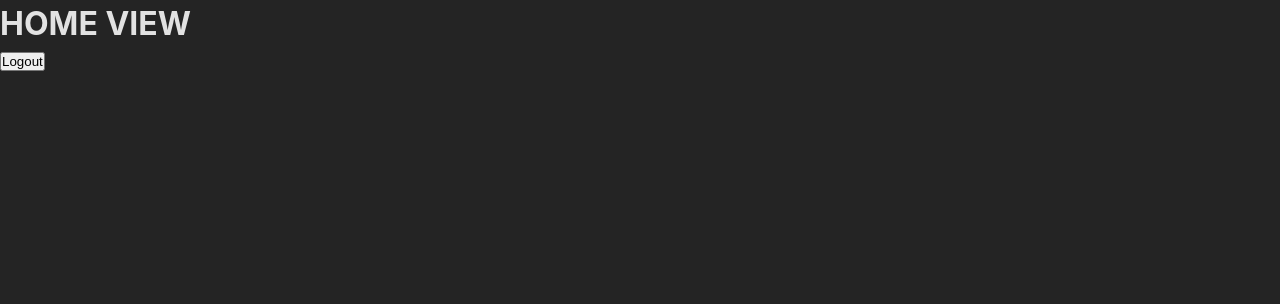
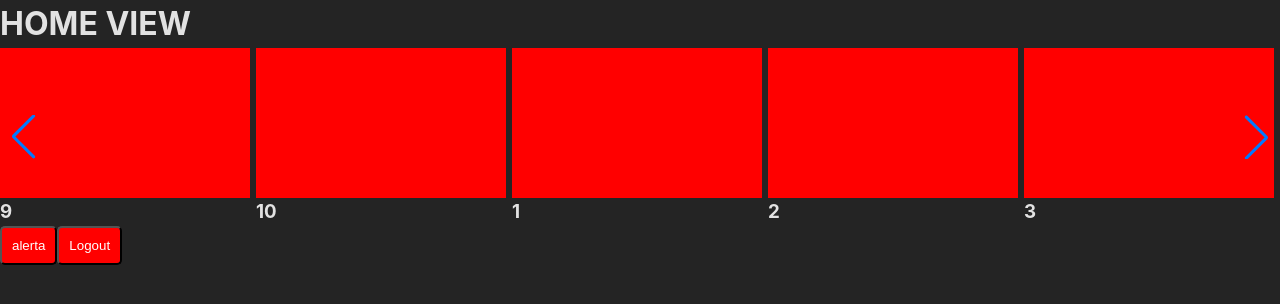
Before and after one commit to dfmustafa/rfilm2023, a React (Vite) app: page / in a window 1280 px wide. Shown: the top 304 px of the page. Built offline with nearby package versions, Linux system fonts and the light colour scheme.

Commit message:
add swiper

```diff
--- a/package.json
+++ b/package.json
@@ -10,9 +10,11 @@
     "preview": "vite preview"
   },
   "dependencies": {
+    "axios": "^1.6.2",
     "react": "^18.2.0",
     "react-dom": "^18.2.0",
-    "react-router-dom": "^6.20.0"
+    "react-router-dom": "^6.20.0",
+    "swiper": "^11.0.5"
   },
   "devDependencies": {
     "@types/react": "^18.2.37",
--- a/src/App.jsx
+++ b/src/App.jsx
@@ -3,6 +3,10 @@ import { RouterProvider } from 'react-router-dom'
 import { appRouter } from './core/routes/app_router'
 import RootProvider  from  './core/providers/root_provider'
 
+// import function to register Swiper custom elements
+import { register as registerSwiper } from 'swiper/element/bundle';
+// register Swiper custom elements
+registerSwiper();
 const App = () => {
   return (
     <>
--- /dev/null
+++ b/src/core/components/app_button/app_button.jsx
@@ -0,0 +1,19 @@
+import React from 'react'
+
+const style={
+  backgroundColor: 'red',
+  color: 'white',
+  padding: '10px',
+  borderRadius: '5px'
+}
+const AppButton = ({children, ...props}) => {
+  return (
+    <button
+      style={style}
+      { ...props}
+    >
+      {children}
+    </button>);
+};
+
+export default AppButton;
--- /dev/null
+++ b/src/core/components/app_swiper/components/app_swiper.jsx
@@ -0,0 +1,20 @@
+import { useRef, useEffect } from 'react';
+import AppSwiperSlide from './app_swiper_slide';
+
+export const AppSwiper = ({children}) => {
+  const swiperElRef = useRef(null);
+
+  return (
+    <swiper-container
+      ref={swiperElRef}
+      slides-per-view="5"
+      padding-between="10"
+      centered-slides
+      loop
+      navigation="true"
+
+    >
+      {children}
+    </swiper-container>
+  );
+};
--- /dev/null
+++ b/src/core/components/app_swiper/components/app_swiper_slide.jsx
@@ -0,0 +1,7 @@
+import React from 'react'
+
+const AppSwiperSlide = ({children, ...props}) => {
+  return <swiper-slide {...props}> {children} </swiper-slide>
+};
+
+export default AppSwiperSlide;
--- a/src/features/home/views/home_view.jsx
+++ b/src/features/home/views/home_view.jsx
@@ -1,17 +1,41 @@
 import React from 'react'
 import { useAuth } from '../../../core/auth/hook/use_auth'
+import AppButton from '../../../core/components/app_button/app_button';
+import { AppSwiper } from '../../../core/components/app_swiper/components/app_swiper';
+import  AppSwiperSlide  from '../../../core/components/app_swiper/components/app_swiper_slide';
 
 const HomeView = () => {
 
   const {isLoggedIn, logout} = useAuth();
 
-  console.log(isLoggedIn);
+  console.log(import.meta.env.VITE_TMDB_API_KEY);
+
+  const showAlert = () => {
+    alert('alerta');
+  }
 
   return (
     <div>
-    <h1>HOME VIEW</h1>
-    <button onClick={logout}>Logout</button>
-  </div>
+      <h1>HOME VIEW</h1>
+
+      <AppSwiper>
+
+        {Array.from({ length: 10 }).map((_, index) => (
+          <AppSwiperSlide key={index}>
+            <div>
+              <div style={{ width: 250, height: 150, backgroundColor: 'red' }} />
+              <h3> {index + 1}</h3>
+            </div>
+          </AppSwiperSlide>
+        ))}
+
+      </AppSwiper>
+
+      <AppButton onClick={showAlert}>alerta</AppButton>
+
+      <AppButton onClick={logout}>Logout</AppButton>
+
+    </div>
   )
 }
 
```
Also changed, not shown: src/core/datasources/remote/tmdb/tmdb_api.js (added, +15 -0 lines), 2 other files (tests, documents, lock files or other folders).
